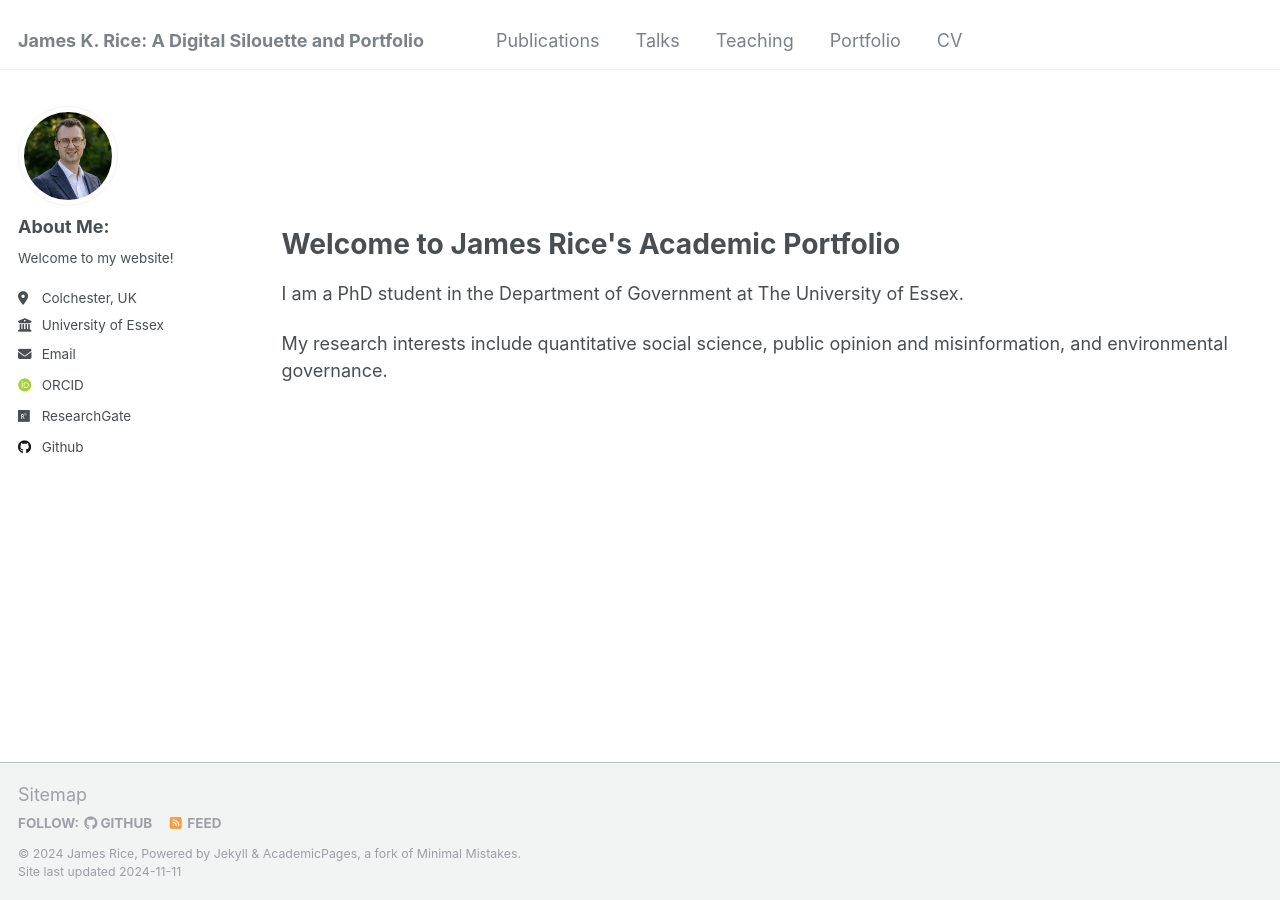
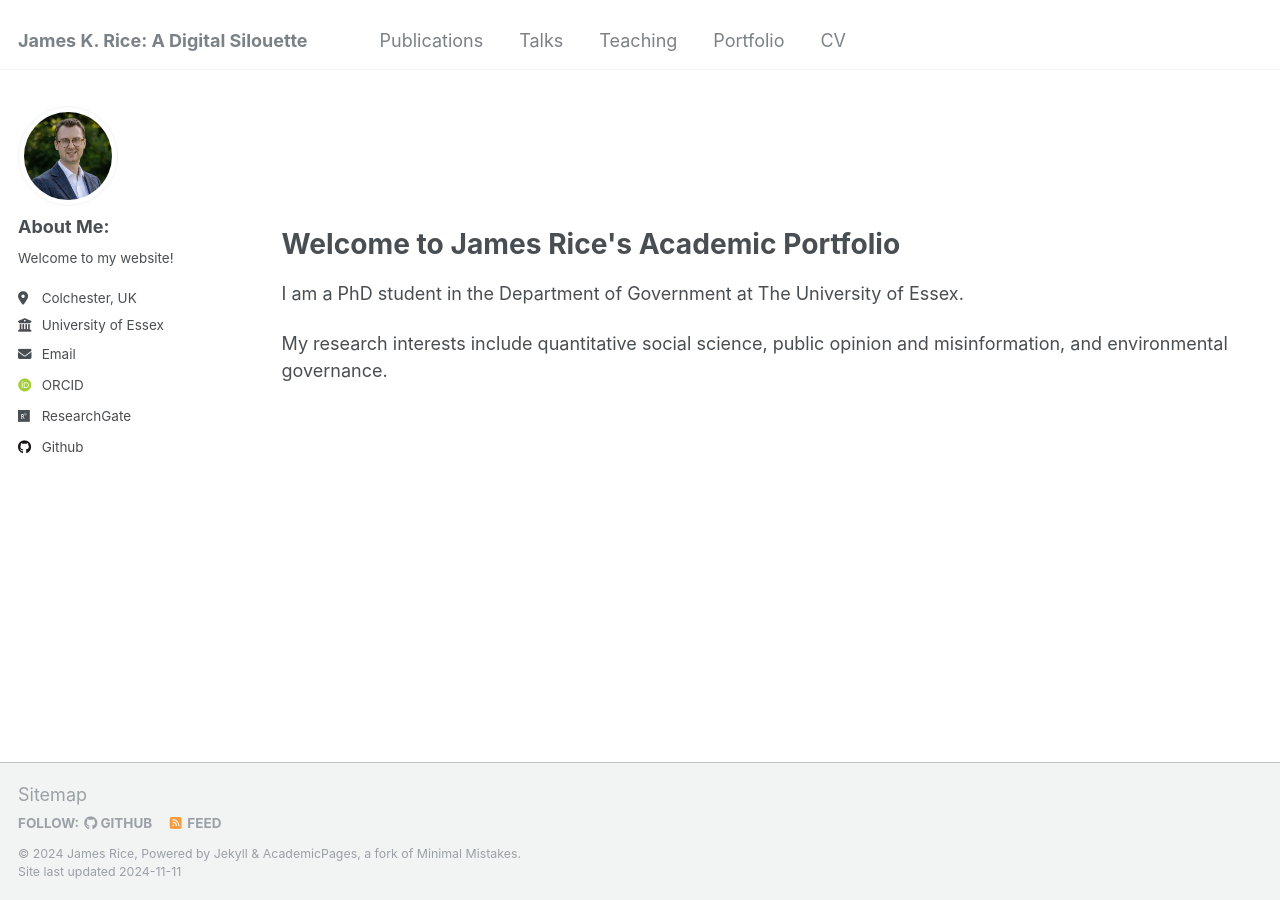
Before and after one commit to jameskrice7/jameskrice7.github.io, a Jekyll site: the page built from index.html, in a window 1280 px wide. Built offline with Jekyll 4.4.1, drawn with Linux system fonts in a browser that asks for light colours; some web fonts are replaced.

Commit message:
Update _config.yml
change title

```diff
--- a/_config.yml
+++ b/_config.yml
@@ -10,7 +10,7 @@
 
 # Basic Site Settings
 locale                   : "en-US"
-title                    : "James K. Rice: A Digital Silouette and Portfolio"
+title                    : "James K. Rice: A Digital Silouette"
 title_separator          : "-"
 name                     : &name "James Rice"
 description              : &description "PhD Student at the University of Essex"
```
